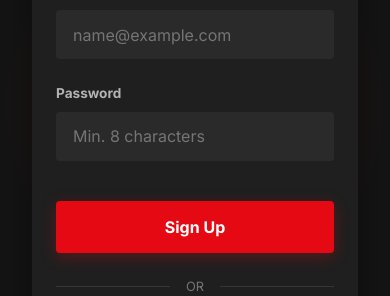
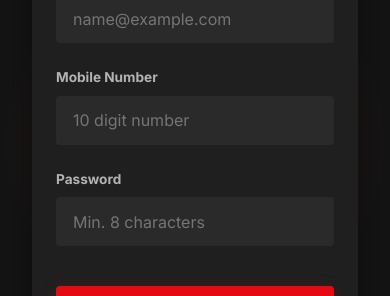
Before and after one commit to rajingle532/AI-Semantic-Recommendation-Engine-MovieMind-, a React (Vite) app in the folder frontend/: page /signup in a window 390 px wide. Shown: the part 350-646 px from the top of the page. Built offline with nearby package versions, Linux system fonts and the light colour scheme; no server answers.

Commit message:
Feature: Add validated Mobile Number to Signup and Account details

```diff
--- a/frontend/src/pages/AccountPage.tsx
+++ b/frontend/src/pages/AccountPage.tsx
@@ -48,6 +48,14 @@ const AccountPage: React.FC = () => {
               </div>
 
               <div className={styles.detailItem}>
+                <div className={styles.itemIcon}><Settings size={20} /></div>
+                <div className={styles.itemContent}>
+                  <label>Mobile Number</label>
+                  <p>{user?.phone || 'Not provided'}</p>
+                </div>
+              </div>
+
+              <div className={styles.detailItem}>
                 <div className={styles.itemIcon}><Shield size={20} /></div>
                 <div className={styles.itemContent}>
                   <label>Account Status</label>
--- a/frontend/src/pages/SignupPage.tsx
+++ b/frontend/src/pages/SignupPage.tsx
@@ -10,8 +10,13 @@ import styles from './Auth.module.css';
 const SignupPage: React.FC = () => {
   const [name, setName] = useState('');
   const [email, setEmail] = useState('');
+  const [phone, setPhone] = useState('');
   const [password, setPassword] = useState('');
   const [loading, setLoading] = useState(false);
+
+  const validatePhone = (phone: string) => {
+    return /^\d{10}$/.test(phone);
+  };
   const { login } = useAuth();
   const navigate = useNavigate();
 
@@ -32,6 +37,11 @@ const SignupPage: React.FC = () => {
       return;
     }
 
+    if (!validatePhone(phone)) {
+      toast.error('Please enter a valid 10-digit mobile number');
+      return;
+    }
+
     if (password.length < 8) {
       toast.error('Password must be at least 8 characters long');
       return;
@@ -40,7 +50,7 @@ const SignupPage: React.FC = () => {
     setLoading(true);
 
     try {
-      const { data } = await api.post('/auth/signup', { name, email, password });
+      const { data } = await api.post('/auth/signup', { name, email, phone, password });
       // Instruction: Save token+user to localStorage and redirect to home
       login(data.access_token, data.user);
       toast.success('Account created! Welcome to MovieMind.');
@@ -97,6 +107,16 @@ const SignupPage: React.FC = () => {
             />
           </div>
           <div className={styles.group}>
+            <label>Mobile Number</label>
+            <input
+              type="tel"
+              placeholder="10 digit number"
+              value={phone}
+              onChange={(e) => setPhone(e.target.value.replace(/\D/g, '').slice(0, 10))}
+              required
+            />
+          </div>
+          <div className={styles.group}>
             <label>Password</label>
             <input
               type="password"
```
Also changed, not shown: 2 other files (tests, documents, lock files or other folders).
